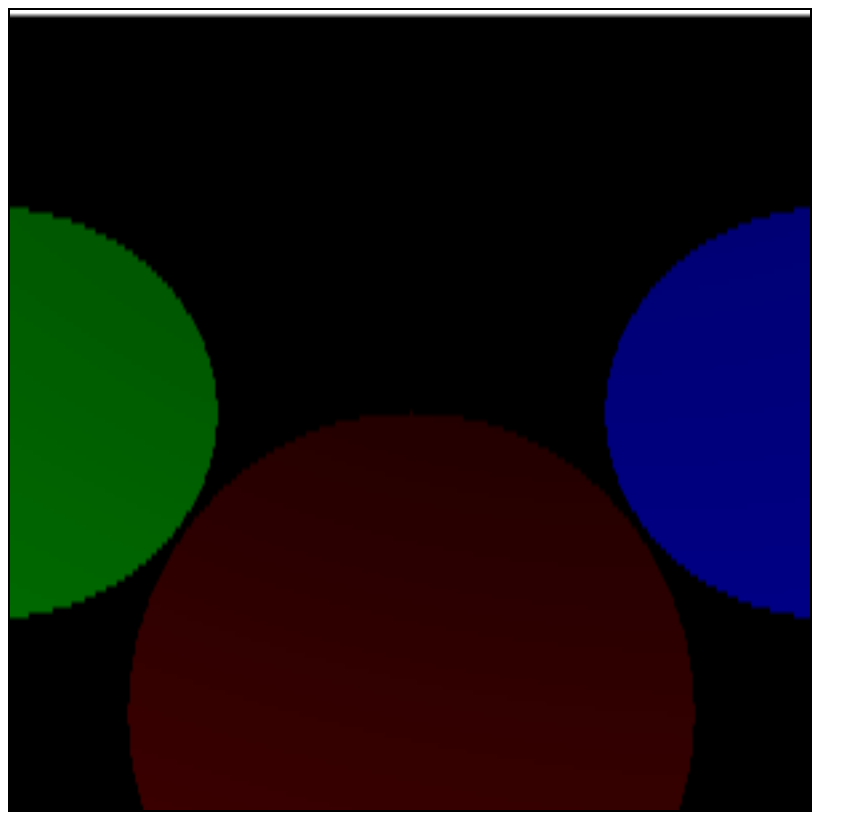
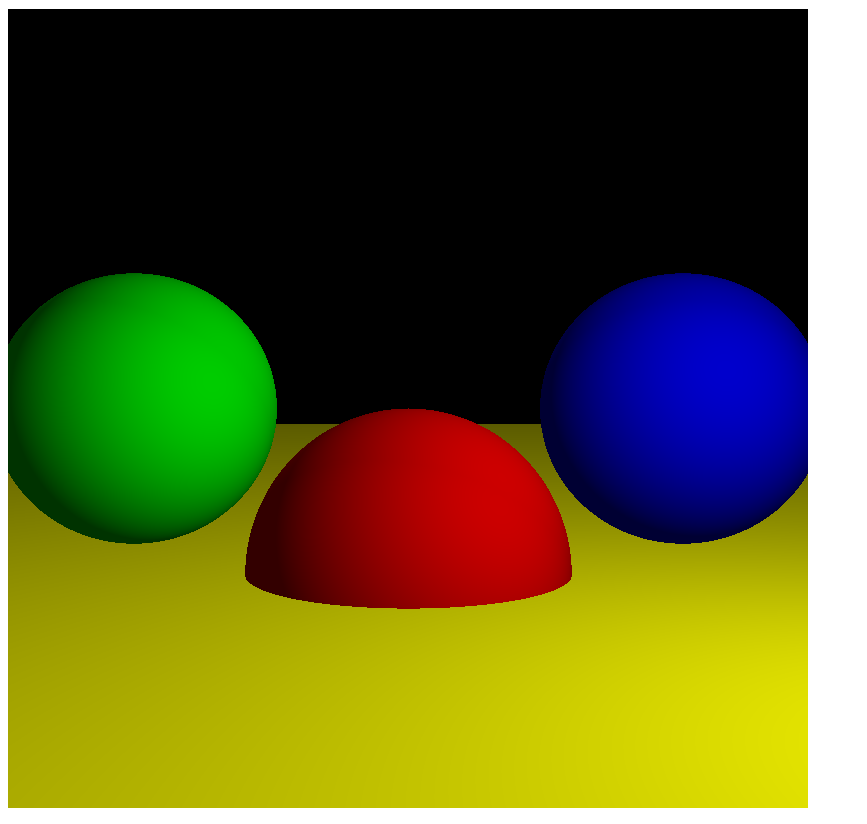
Before and after one commit to tlucanti/ping-pong, a plain HTML site: page doc/test4/index.html in a window 1280 px wide. Shown: the whole page, without its empty margins (0-867 px from the left). Drawn offline with Linux system fonts and the light colour scheme.

Commit message:
fixed lightning + refractored

```diff
--- /dev/null
+++ b/doc/test4/Canvas.js
@@ -0,0 +1,48 @@
+
+export class Canvas
+{
+	constructor(canvas)
+	{
+		this._canvas = canvas;
+		this._context = canvas.getContext('2d');
+
+		this.width = canvas.width;
+		this.height = canvas.height;
+
+		this._image = this._context.getImageData(0, 0, canvas.width, canvas.height);
+		this._data = this._image.data;
+
+		this._smooth = true;
+	}
+
+	put_pixel(x, y, r, g, b)
+	{
+		let base = y * this.width + x;
+		base *= 4;
+		this._data[base] = r;
+		this._data[base + 1] = g;
+		this._data[base + 2] = b;
+		this._data[base + 3] = 255;
+	}
+
+	update()
+	{
+		this._context.putImageData(this._image, 0, 0);
+	}
+
+	get smooth()
+	{
+		return this._smooth;
+	}
+
+	set smooth(val)
+	{
+		if (val != true && val != false)
+			throw 'smooth value can be only `false` or `true`';
+		this._context.imageSmoothingEnabled = val;
+		this._context.mozImageSmoothingEnabled = val;
+		this._context.webkitImageSmoothingEnabled = val;
+		this._context.msImageSmoothingEnabled = val;
+		this._smooth = val;
+	}
+}
--- /dev/null
+++ b/doc/test4/Color.js
@@ -0,0 +1,17 @@
+
+export class Color
+{
+	constructor(red, green, blue)
+	{
+		this.red = red;
+		this.green = green;
+		this.blue = blue;
+	}
+
+	mul(factor)
+	{
+		return new Color(this.red * factor, this.green * factor, this.blue * factor);
+	}
+
+	static Black = new Color(0, 0, 0);
+}
--- /dev/null
+++ b/doc/test4/Light.js
@@ -0,0 +1,40 @@
+
+export class Light
+{
+	static AMBIENT_LIGHT = 0;
+	static POINT_LIGHT = 1;
+	static DIRECT_LIGHT = 3;
+
+	constructor(type, intencity, color)
+	{
+		this.type = type;
+		this.intencity = intencity;
+		this.color = color;
+	}
+}
+
+export class AmbientLight extends Light
+{
+	constructor(intencity, color)
+	{
+		super(Light.AMBIENT_LIGHT, intencity, color);
+	}
+}
+
+export class PointLight extends Light
+{
+	constructor(point, intencity, color)
+	{
+		super(Light.POINT_LIGHT, intencity, color);
+		this.point = point;
+	}
+}
+
+export class DirectLight extends Light
+{
+	constructor(direct, intencity, color)
+	{
+		super(Light.DIRECT_LIGHT, intencity, color);
+		this.direct = direct.normalize();
+	}
+}
--- /dev/null
+++ b/doc/test4/Point.js
@@ -0,0 +1,105 @@
+
+export class Point
+{
+	constructor(x, y, z)
+	{
+		this._x = x;
+		this._y = y;
+		this._z = z;
+		this._abs = null;
+		this._len = null;
+	}
+
+	add(p)
+	{
+		return new Point(p._x + this._x, p._y + this._y, p._z + this._z);
+	}
+
+	iadd(p)
+	{
+		this._x += p._x;
+		this._y += p._y;
+		this._z += p._z;
+		this._abs = null;
+		this._len = null;
+		return this;
+	}
+
+	sub(p)
+	{
+		return new Point(this._x - p._x, this._y - p._y, this._z - p._z);
+	}
+
+	isub(p)
+	{
+		this._x -= p._x;
+		this._y -= p._y;
+		this._z -= p._z;
+		this._abs = null;
+		this._len = null;
+		return this;
+	}
+
+	mul(factor)
+	{
+		return new Point(this._x * factor, this._y * factor, this._z * factor);
+	}
+
+	imul(factor)
+	{
+		this._x *= factor;
+		this._y *= factor;
+		this._z *= factor;
+		this._abs = null;
+		this._len = null;
+		return this;
+	}
+
+	get abs()
+	{
+		if (this._abs == null)
+			this._abs = this.__get_abs();
+		return this._abs;
+	}
+
+	get len()
+	{
+		if (this._len == null)
+			this._len = Math.sqrt(this.abs);
+		return this._len;
+	}
+
+	dot(p)
+	{
+		return this._x * p._x + this._y * p._y + this._z * p._z;
+	}
+
+	normalize()
+	{
+		let l = this.len;
+		this._x /= l;
+		this._y /= l;
+		this._z /= l;
+		this._abs = null;
+		this._len = null;
+		return this;
+	}
+
+	clone()
+	{
+		let ret = new Point(this._x, this._y, this._z);
+		ret._abs = this._abs;
+		ret._len = this._len;
+		return ret;
+	}
+
+	str()
+	{
+		return `(${this._x}, ${this._y}, ${this._z})`;
+	}
+
+	__get_abs()
+	{
+		return this._x * this._x + this._y * this._y + this._z * this._z;
+	}
+}
--- /dev/null
+++ b/doc/test4/Sphere.js
@@ -0,0 +1,47 @@
+
+import {min, max} from "./utils.js"
+
+export class Sphere
+{
+	constructor(center, radius, color)
+	{
+		this.center = center;
+		this.radius = radius;
+		this.color = color;
+
+		this._r2 = radius * radius;
+		this._1r = 1 / radius;
+	}
+
+	intersect(start, vec)
+	{
+		let co = start.sub(this.center);
+
+		let a = vec.dot(vec);
+		let b = 2 * vec.dot(co);
+		let c = co.dot(co) - this._r2;
+
+		let D = b * b - 4 * a * c;
+		if (D < 0)
+			return Infinity;
+		D = Math.sqrt(D);
+		let x1 = (-b + D) / 2 / a;
+		let x2 = (-b - D) / 2 / a;
+		let mn = min(x1, x2);
+
+		//console.log(start, vec, a, b, c, D, x1, x2, mn);
+		if (mn < 0)
+			return max(x1, x2);
+		return mn;
+	}
+
+	normal(point)
+	{
+		return point.sub(this.center).imul(this._1r);
+	}
+
+	str()
+	{
+		return `Sphere{center: ${this.center.str()}, r: ${this.radius}}`;
+	}
+}
--- a/doc/test4/index.html
+++ b/doc/test4/index.html
@@ -7,7 +7,7 @@
 		<link rel='stylesheet' href='style.css' />
 	</head>
 	<body>
-		<canvas id='canvas'></canvas>
-		<script src='index.js'></script>
+		<canvas id='canvas' width=800 height=800></canvas>
+		<script type='module' src='index.js'></script>
 	</body>
 </html>
--- a/doc/test4/index.js
+++ b/doc/test4/index.js
@@ -1,280 +1,24 @@
 
-function min(a, b)
-{
-	return a > b ? b : a;
-}
-
-function max(a, b)
-{
-	return a > b ? a : b;
-}
-
-class Canvas
-{
-	constructor(canvas)
-	{
-		this._canvas = canvas;
-		this._context = canvas.getContext('2d');
-
-		this.width = canvas.width;
-		this.height = canvas.height;
-
-		this._image = this._context.getImageData(0, 0, canvas.width, canvas.height);
-		this._data = this._image.data;
-
-		this._smooth = true;
-	}
-
-	put_pixel(x, y, r, g, b)
-	{
-		let base = y * this.width + x;
-		base *= 4;
-		this._data[base] = r;
-		this._data[base + 1] = g;
-		this._data[base + 2] = b;
-		this._data[base + 3] = 255;
-	}
-
-	update()
-	{
-		this._context.putImageData(this._image, 0, 0);
-	}
-
-	get smooth()
-	{
-		return this._smooth;
-	}
-
-	set smooth(val)
-	{
-		if (val != true && val != false)
-			throw 'smooth value can be only `false` or `true`';
-		this._context.imageSmoothingEnabled = val;
-		this._context.mozImageSmoothingEnabled = val;
-		this._context.webkitImageSmoothingEnabled = val;
-		this._context.msImageSmoothingEnabled = val;
-		this._smooth = val;
-	}
-}
-
-class Point
-{
-	constructor(x, y, z)
-	{
-		this._x = x;
-		this._y = y;
-		this._z = z;
-		this._abs = null;
-		this._len = null;
-	}
-
-	add(p)
-	{
-		return new Point(p._x + this._x, p._y + this._y, p._z + this._z);
-	}
-
-	iadd(p)
-	{
-		this._x += p._x;
-		this._y += p._y;
-		this._z += p._z;
-		this._abs = null;
-		this._len = null;
-		return this;
-	}
-
-	sub(p)
-	{
-		return new Point(this._x - p._x, this._y - p._y, this._z - p._z);
-	}
-
-	isub(p)
-	{
-		this._x -= p._x;
-		this._y -= p._y;
-		this._z -= p._z;
-		this._abs = null;
-		this._len = null;
-		return this;
-	}
-
-	mul(factor)
-	{
-		return new Point(this._x * factor, this._y * factor, this._z * factor);
-	}
-
-	imul(factor)
-	{
-		this._x *= factor;
-		this._y *= factor;
-		this._z *= factor;
-		this._abs = null;
-		this._len = null;
-		return this;
-	}
-
-	get abs()
-	{
-		if (this._abs == null)
-			this._abs = this.__get_abs();
-		return this._abs;
-	}
-
-	get len()
-	{
-		if (this._len == null)
-			this._len = Math.sqrt(this.abs);
-		return this._len;
-	}
-
-	dot(p)
-	{
-		return this._x * p._x + this._y * p._y + this._z * p._z;
-	}
-
-	normalize()
-	{
-		let l = this.len;
-		this._x /= l;
-		this._y /= l;
-		this._z /= l;
-		this._abs = null;
-		this._len = null;
-		return this;
-	}
-
-	clone()
-	{
-		let ret = new Point(this._x, this._y, this._z);
-		ret._abs = this._abs;
-		ret._len = this._len;
-		return ret;
-	}
-
-	str()
-	{
-		return `(${this._x}, ${this._y}, ${this._z})`;
-	}
-
-	__get_abs()
-	{
-		return this._x * this._x + this._y * this._y + this._z * this._z;
-	}
-}
-
-class Color
-{
-	constructor(red, green, blue)
-	{
-		this.red = red;
-		this.green = green;
-		this.blue = blue;
-	}
-
-	mul(factor)
-	{
-		return new Color(this.red * factor, this.green * factor, this.blue * factor);
-	}
-
-	static Black = new Color(0, 0, 0);
-}
-
-class Sphere
-{
-	constructor(center, radius, color)
-	{
-		this.center = center;
-		this.radius = radius;
-		this.color = color;
-
-		this._r2 = radius * radius;
-		this._1r = 1 / radius;
-	}
-
-	intersect(start, vec)
-	{
-		let co = start.sub(this.center);
-
-		let a = vec.dot(vec);
-		let b = 2 * vec.dot(co);
-		let c = co.dot(co) - this._r2;
-
-		let D = b * b - 4 * a * c;
-		if (D < 0)
-			return Infinity;
-		D = Math.sqrt(D);
-		let x1 = (-b + D) / 2 / a;
-		let x2 = (-b - D) / 2 / a;
-		let mn = min(x1, x2);
-
-		//console.log(start, vec, a, b, c, D, x1, x2, mn);
-		if (mn < 0)
-			return max(x1, x2);
-		return mn;
-	}
-
-	normal(point)
-	{
-		return point.sub(this.center).imul(this._1r);
-	}
-
-	str()
-	{
-		return `Sphere{center: ${this.center.str()}, r: ${this.radius}}`;
-	}
-}
-
-class Light
-{
-	static AMBIENT_LIGHT = 0;
-	static POINT_LIGHT = 1;
-	static DIRECT_LIGHT = 3;
-
-	constructor(type, intencity, color)
-	{
-		this.type = type;
-		this.intencity = intencity;
-		this.color = color;
-	}
-}
-
-class AmbientLight extends Light
-{
-	constructor(intencity, color)
-	{
-		super(Light.AMBIENT_LIGHT, intencity, color);
-	}
-}
-
-class PointLight extends Light
-{
-	constructor(point, intencity, color)
-	{
-		super(Light.POINT_LIGHT, intencity, color);
-		this.point = point;
-	}
-}
-
-class DirectLight extends Light
-{
-	constructor(direct, intencity, color)
-	{
-		super(Light.DIRECT_LIGHT, intencity, color);
-		this.direct = direct.normalize();
-	}
-}
+import {min} from "./utils.js"
+import {Canvas} from "./Canvas.js"
+import {Point} from "./Point.js"
+import {Color} from "./Color.js"
+import {Sphere} from "./Sphere.js"
+import {Light, AmbientLight, PointLight, DirectLight} from "./Light.js"
 
 let objects = [
 	//new Sphere(new Point(-4, 0, 0), 2, new Color(250, 200, 100)),
-	new Sphere(new Point(10, 0, 0), 0.65, new Color(250, 200, 100)),
+	new Sphere(new Point(10, 0, 0), 1, new Color(250, 200, 100)),
 	new Sphere(new Point(0, -1, 3), 1, new Color(255, 0, 0)),
-	new Sphere(new Point(2, 0, 4), 1, new Color(0, 0, 255)),
-	new Sphere(new Point(-2, 0, 4), 1, new Color(0, 255, 0))
+	new Sphere(new Point(2, 0, 4),  1, new Color(0, 0, 255)),
+	new Sphere(new Point(-2, 0, 4), 1, new Color(0, 255, 0)),
+
+	new Sphere(new Point(0, -5001, 0), 5000, new Color(255, 255, 0)),
 ];
 
 let lights = [
-	//new AmbientLight(0.2, new Color(255, 255, 255)),
-	//new PointLight(new Point(2, 1, 0), 0.6, new Color(255, 255, 255)),
+	new AmbientLight(0.2, new Color(255, 255, 255)),
+	new PointLight(new Point(2, 1, 0), 0.6, new Color(255, 255, 255)),
 	new DirectLight(new Point(1, 4, 4), 0.2, new Color(255, 255, 255))
 ]
 
@@ -297,10 +41,10 @@ function compute_lightning(point, normal)
 				throw 'unknown light type';
 
 			let dot = normal.dot(L);
-			if (dot < 0)
-				dot = -dot;
 			if (dot > 0)
 				lt += light.intencity * dot;
+			if (lt > 1)
+				console.log(dot);
 		}
 	}
 	return lt;
@@ -327,7 +71,7 @@ function trace_ray(start, vec)
 	}
 	if (closest_obj == null)
 		return col;
-	let point = vec.clone().imul(dist).iadd(start).normalize();
+	let point = vec.clone().imul(dist).iadd(start);
 	let normal = closest_obj.normal(point);
 
 	return col.mul(compute_lightning(point, normal));
@@ -341,7 +85,7 @@ function draw()
 	let canvas = new Canvas(c);
 	canvas.smooth = false;
 
-	let camera = new Point(0, 0, 0);
+	let camera = new Point(0, 0, -2);
 
 	for (let z=0; z < W; ++z)
 	{
@@ -359,25 +103,3 @@ function draw()
 
 draw();
 console.log('ok');
-
-/*
-let canvas = document.getElementById('canvas');
-let context = canvas.getContext('2d');
-let image = context.getImageData(0, 0, canvas.width, canvas.height);
-let data = image.data;
-
-for (let i=0; i < data.length; i += 4)
-{
-	data[i] = 255;
-	data[i + 1] = 200;
-	data[i + 2] = 100;
-	data[i + 3] = 255;
-}
-console.log(image);
-context.putImageData(image, 0, 0, );
-console.log(context.getImageData(0, 0, canvas.width, canvas.height));
-
-console.log('ok');
-
-//  document.getElementById('canvas').getContext('2d').getImageData(0, 0, canvas.width, canvas.height);
-*/
--- a/doc/test4/style.css
+++ b/doc/test4/style.css
@@ -1,7 +1,7 @@
 
 img
 {
-	image-rendering: optimizeSpeed;             /* FUCK SMOOTHING, GIVE ME SPEED  */
+	image-rendering: optimizeSpeed;             /* F__K SMOOTHING, GIVE ME SPEED  */
  	image-rendering: -moz-crisp-edges;          /* Firefox                        */
  	image-rendering: -o-crisp-edges;            /* Opera                          */
  	image-rendering: -webkit-optimize-contrast; /* Chrome (and eventually Safari) */
@@ -9,10 +9,10 @@ img
  	-ms-interpolation-mode: nearest-neighbor;   /* IE8+                           */
 }
 
-#canvas
+/*#canvas
 {
 	width:		800px;
 	height:		800px;
 	border:		2px solid;
-
 }
+*/
--- /dev/null
+++ b/doc/test4/utils.js
@@ -0,0 +1,10 @@
+
+export function min(a, b)
+{
+	return a > b ? b : a;
+}
+
+export function max(a, b)
+{
+	return a > b ? a : b;
+}
```
Also changed, not shown: doc/test4/RayTracing.js (added).
